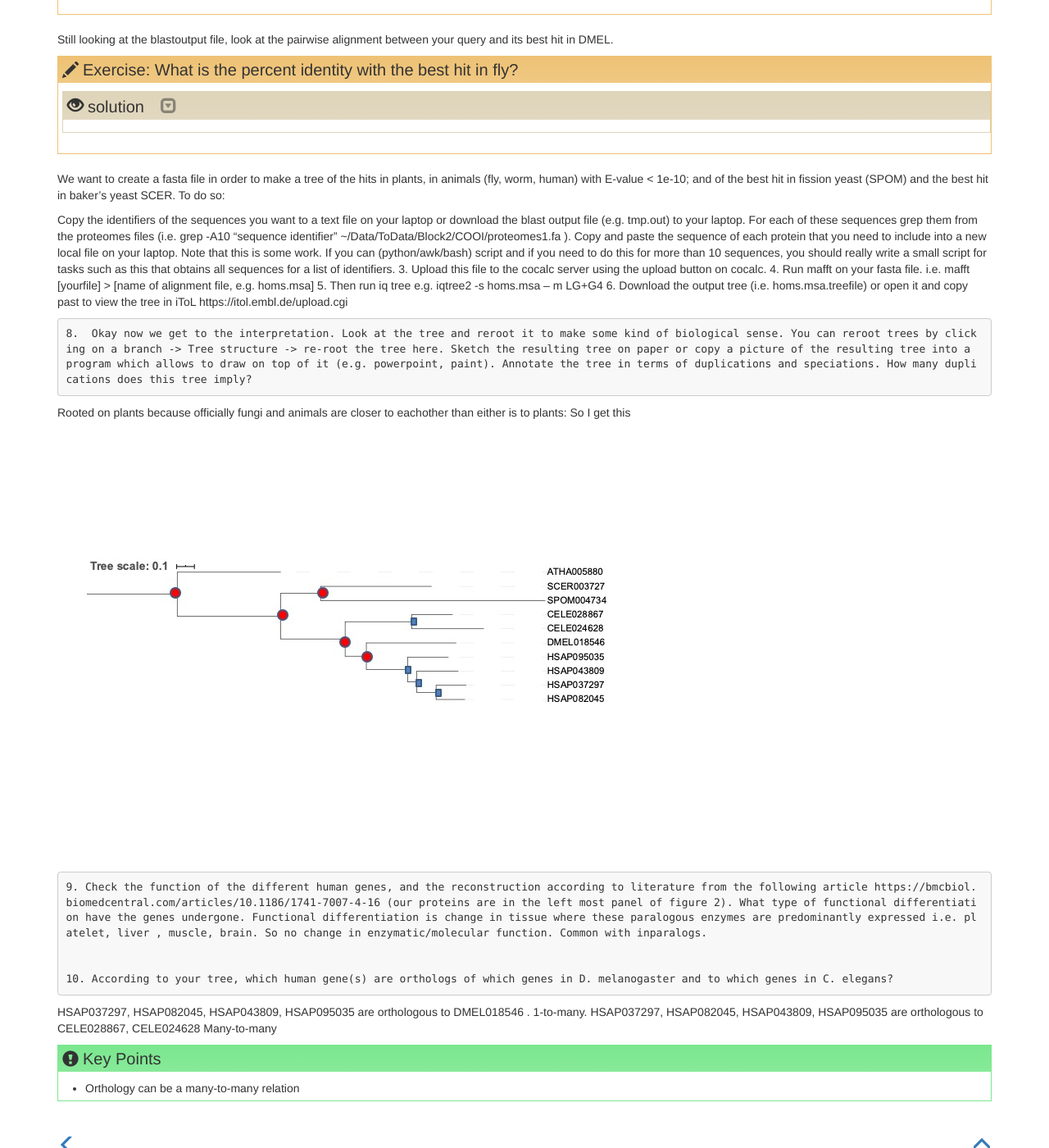
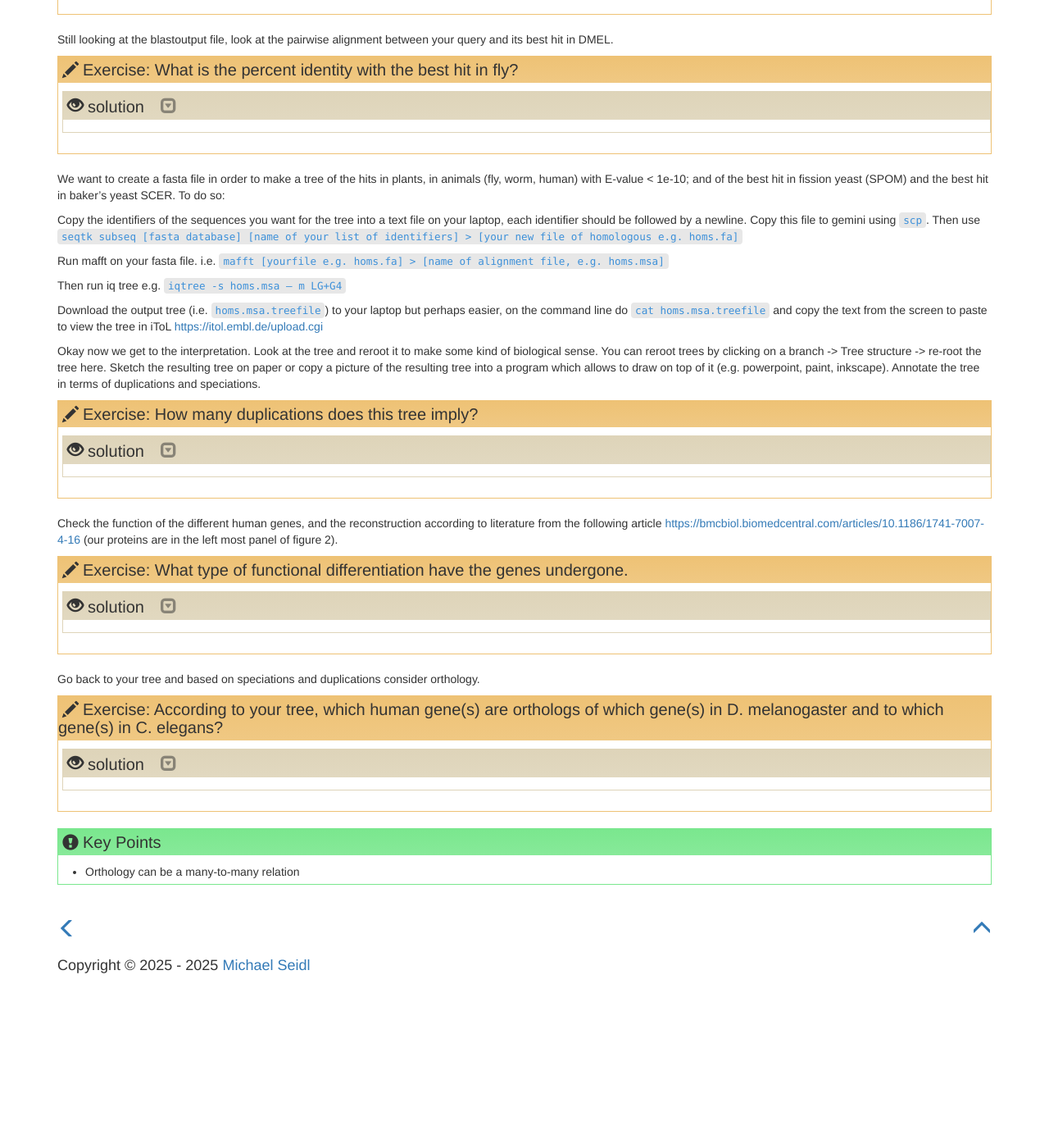
Before and after one commit to TeamMGE/GenomeBioinformaticsCourse, a Jekyll site: the page built from _episodes/40-COOI.md, in a window 1280 px wide and 1400 px high, scrolled down 822 px. Shown: the whole window at 82% size. Built offline with Jekyll 4.4.1, drawn with Linux system fonts in a browser that asks for light colours; after the commit the page ends 2020 px from its top, so only the background shows below that; some of the changed text lies outside the part shown.

Commit message:
Update 40-COOI.md

```diff
--- a/_episodes/40-COOI.md
+++ b/_episodes/40-COOI.md
@@ -18,13 +18,13 @@ In this exercise, our goal is to infer the evolutionary history of a human prote
 
 Go to  [http://www.uniprot.org/uniprot/Q16877](http://www.uniprot.org/uniprot/Q16877) . Quickly scan the page. And see what kind of information uniprot has available and to what kind of databases it cross references.
 
-At the top of the page click on format and select “fasta (canonical)”. Copy all the text, i.e. the sequence and the fasta header. (see https://en.wikipedia.org/wiki/FASTA_format if you want to know what fasta header is / means)
+At the top of the page click on format and select “fasta (canonical)”. Copy all the text, i.e. the sequence and the fasta header. (see [https://en.wikipedia.org/wiki/FASTA_format](https://en.wikipedia.org/wiki/FASTA_format) if you want to know what a fasta header is / means)
 
-Open a text editor on your local laptop (e.g. textedit, notepad++) and copy and paste the protein sequence of Q16877 in your text file. Save the protein sequence as a text file named “query.txt”. Then use `scp` to copy the text file to your gemini folder where we are doing these exercises.
+Open a text editor on your local laptop (e.g. textedit, notepad++) , and copy the protein sequence of Q16877 into a text file. Save the protein sequence as a text file named “query.txt”. Then use `scp` to copy the text file to your gemini folder where we are doing these exercises.
 
 Check how your file looks on gemini by typing e.g. `more query.txt`, or `less query.txt`.
 
-Now we are going to run blast with the human 6-phosphofructo-2-kinase / fructose-2,6-bisphosphatase  as a starting point. We are going to do this via `blastp -query query.txt -db ./proteomes1.fa > tmp.out`
+Now we are going to run blast with the human 6-phosphofructo-2-kinase / fructose-2,6-bisphosphatase  as a starting point. We are going to do this via `blastp -query query.txt -db ~/data_bb3bcg20/Block2/COOI/proteomes1.fa > tmp.out`
 Look at the output, using (for example e.g. more tmp.out or less tmp.out or via the cocalc explorer). Proteins starting with HSAP are human. ATHA is a plant, CELE is worm, DMEL is fly, SCER is baker’s yeast, SPOM is fission yeast.
 > ## Exercise: How many hits with E-value < 1e-10 do you see in human, plant, worm and fly?
 >
@@ -64,25 +64,39 @@ Still looking at the blastoutput file, look at the pairwise alignment between yo
 
 We want to create a fasta file in order to make a tree of the hits in plants, in animals (fly, worm, human) with E-value < 1e-10; and of the best hit in fission yeast (SPOM) and the best hit in baker’s yeast SCER. To do so:
 
-Copy the identifiers of the sequences you want to a text file on your laptop or download the blast output file (e.g. tmp.out) to your laptop.
-For each of these sequences grep them from the proteomes files (i.e. grep -A10 “sequence identifier” ~/Data/ToData/Block2/COOI/proteomes1.fa ). Copy and paste the sequence of each protein that you need to include into a new local file on your laptop. Note that this is some work. If you can (python/awk/bash) script and if you need to do this for more than 10 sequences, you should really write a small script for tasks such as this that obtains all sequences for a list of identifiers.
-    3. Upload this file to the cocalc server using the upload button on cocalc.
-    4. Run mafft on your fasta file. i.e. mafft [yourfile] > [name of alignment file, e.g. homs.msa]
-    5. Then run iq tree e.g. iqtree2 -s  homs.msa – m LG+G4
-    6. Download the output tree (i.e. homs.msa.treefile) or open it and copy past to view the tree in iToL https://itol.embl.de/upload.cgi
+Copy the identifiers of the sequences you want for the tree into a text file on your laptop, each identifier should be followed by a newline. Copy this file to gemini using `scp`. Then use `seqtk subseq [fasta database] [name of your list of identifiers] > [your new file of homologous e.g. homs.fa]`
+
+Run mafft on your fasta file. i.e. `mafft [yourfile e.g. homs.fa] > [name of alignment file, e.g. homs.msa]`
+
+Then run iq tree e.g. `iqtree -s  homs.msa – m LG+G4`
+
+Download the output tree (i.e. `homs.msa.treefile`) to your laptop but perhaps easier, on the command line do `cat homs.msa.treefile` and copy the text from the screen to paste to view the tree in iToL [https://itol.embl.de/upload.cgi](https://itol.embl.de/upload.cgi)
+
+Okay now we get to the interpretation. Look at the tree and reroot it to make some kind of biological sense. You can reroot trees by clicking on a branch -> Tree structure -> re-root the tree here. Sketch the resulting tree on paper or copy a picture of the resulting tree into a program which allows to draw on top of it (e.g. powerpoint, paint, inkscape). Annotate the tree in terms of duplications and speciations.
+
+> ## Exercise: How many duplications does this tree imply?
+>> ## solution
+>> Rooted the tree on plants because officially fungi and animals are closer to eachother than either is to plants: So I get this
+>> ![answerX](../fig/answer_pfkfp.jpg)
+>> We have 4 duplications
+>>
+> {: .solution}
+{: .challenge}
+
+Check the function of the different human genes, and the reconstruction according to literature from the following article [https://bmcbiol.biomedcentral.com/articles/10.1186/1741-7007-4-16](https://bmcbiol.biomedcentral.com/articles/10.1186/1741-7007-4-16) (our proteins are in the left most panel of figure 2).
+
+> ## Exercise:  What type of functional differentiation have the genes undergone.
+>> ## solution
+>>Functional differentiation is change in tissue where these paralogous enzymes are predominantly expressed i.e. platelet, liver , muscle, brain. So no change in enzymatic/molecular function. This type of functional differentiation is common with inparalogs.
+>>![answer2](../fig/answer_funcparalogs.png)
+> {: .solution}
+{: .challenge}
 
 
-
-    8.  Okay now we get to the interpretation. Look at the tree and reroot it to make some kind of biological sense. You can reroot trees by clicking on a branch -> Tree structure -> re-root the tree here. Sketch the resulting tree on paper or copy a picture of the resulting tree into a program which allows to draw on top of it (e.g. powerpoint, paint). Annotate the tree in terms of duplications and speciations. How many duplications does this tree imply?
-
-Rooted on plants because officially fungi and animals are closer to eachother than either is to plants: So I get this
-![answerX](../fig/answer_pfkfp.jpg)
-
-    9. Check the function of the different human genes, and the reconstruction according to literature from the following article https://bmcbiol.biomedcentral.com/articles/10.1186/1741-7007-4-16 (our proteins are in the left most panel of figure 2). What type of functional differentiation have the genes undergone.
-Functional differentiation is change in tissue where these paralogous enzymes are predominantly expressed i.e. platelet, liver , muscle, brain. So no change in enzymatic/molecular function. Common with inparalogs.
-
-
-    10. According to your tree, which human gene(s) are orthologs of which genes in D. melanogaster and to which genes in C. elegans?
-
-HSAP037297, HSAP082045, HSAP043809, HSAP095035 are orthologous to DMEL018546 . 1-to-many.
-HSAP037297, HSAP082045, HSAP043809, HSAP095035 are orthologous to CELE028867, CELE024628 Many-to-many
+Go back to your tree and based on speciations and duplications consider orthology.
+> ## Exercise: According to your tree, which human gene(s) are orthologs of which gene(s) in D. melanogaster and to which gene(s) in C. elegans?
+>> ## solution
+>> HSAP037297, HSAP082045, HSAP043809, HSAP095035 are orthologous to DMEL018546 . 1-to-many.\
+>> HSAP037297, HSAP082045, HSAP043809, HSAP095035 are orthologous to CELE028867, CELE024628 Many-to-many
+> {: .solution}
+{: .challenge}
```
Also changed, not shown: other parts of _episodes/40-COOI.md (+1 -1 lines).
